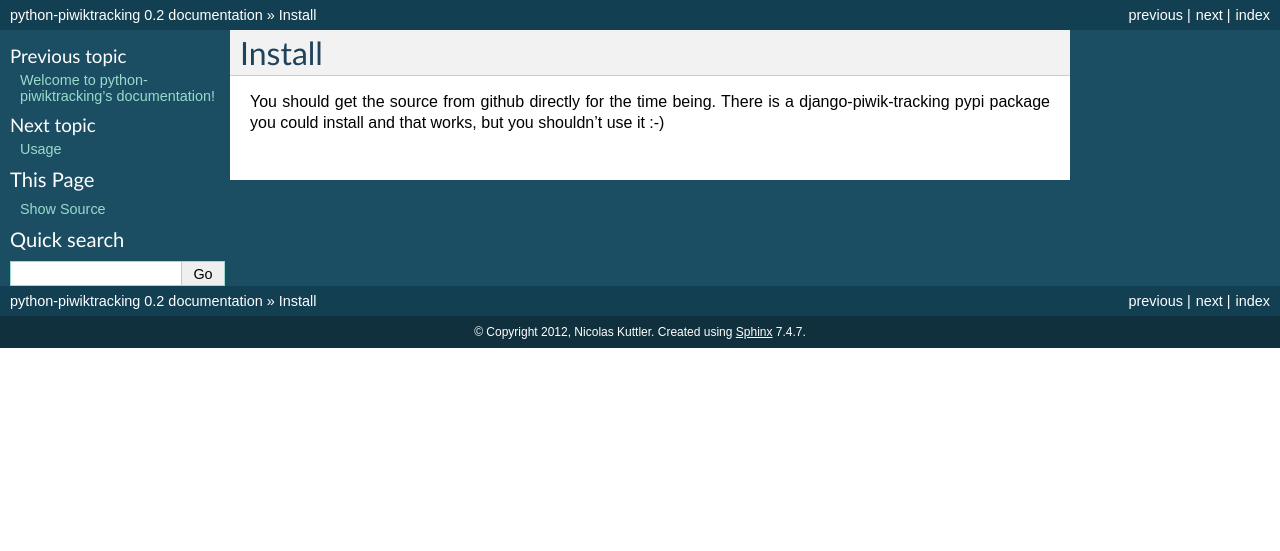
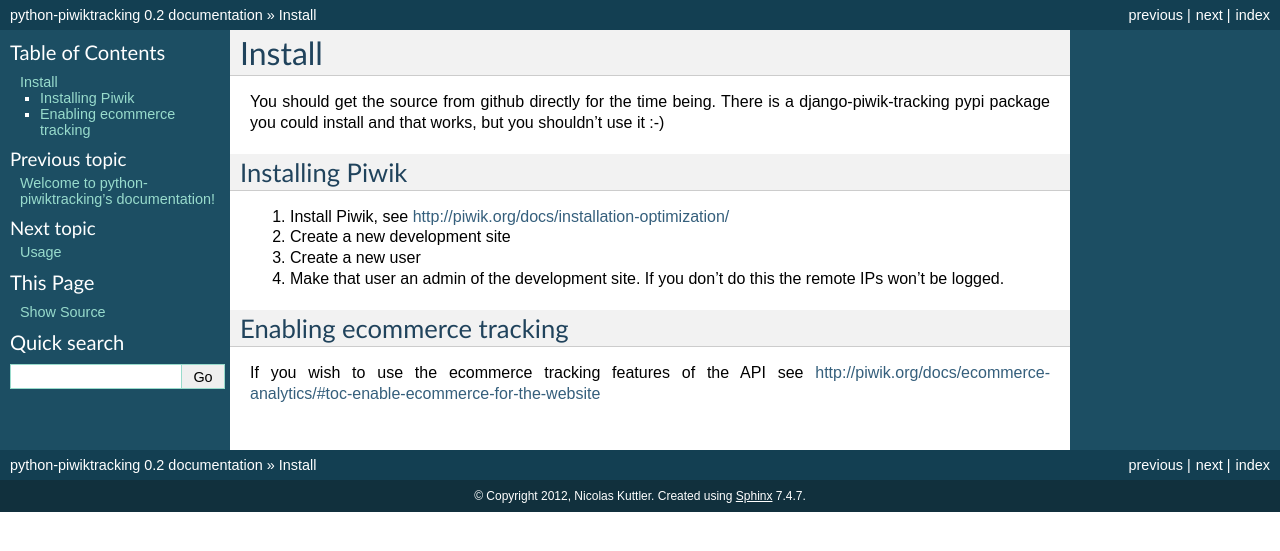
Before and after one commit to matomo-org/piwik-python-api, a Sphinx documentation site: the page built from doc/install.rst, in a window 1280 px wide. Shown: the top 551 px of the page. Built offline with Sphinx 7.4.7, drawn with Linux system fonts in a browser that asks for light colours.

Commit message:
Doc update

```diff
--- a/doc/install.rst
+++ b/doc/install.rst
@@ -4,3 +4,18 @@
 You should get the source from github directly for the time being. There is a
 django-piwik-tracking pypi package you could install and that works, but you
 shouldn't use it :-)
+
+Installing Piwik
+----------------
+
+1. Install Piwik, see http://piwik.org/docs/installation-optimization/
+2. Create a new development site
+3. Create a new user
+4. Make that user an admin of the development site. If you don't do this the
+   remote IPs won't be logged.
+
+Enabling ecommerce tracking
+---------------------------
+
+If you wish to use the ecommerce tracking features of the API see
+http://piwik.org/docs/ecommerce-analytics/#toc-enable-ecommerce-for-the-website
```
Also changed, not shown: doc/usage.rst (+2 -12 lines).
